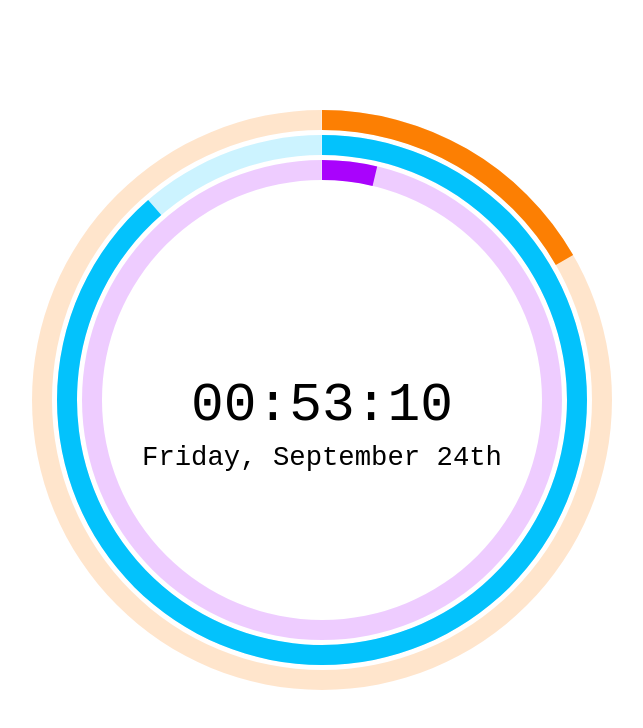
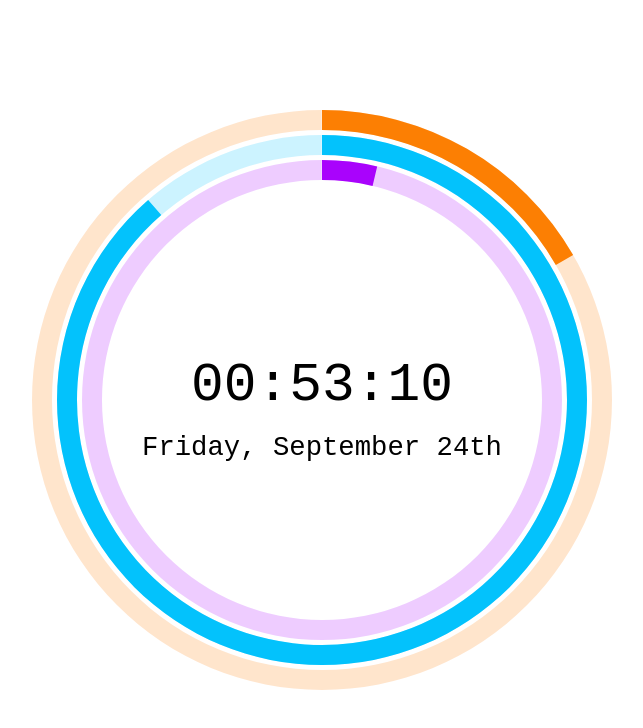
Before and after one commit to adrian154/rewebsite, a plain HTML site: page tools/clock.html in a window 1280 px wide. Shown: the whole page, without its empty margins (318-961 px from the left). Drawn offline with Linux system fonts and the light colour scheme.

Commit message:
clock tweaks

```diff
--- a/tools/clock.html
+++ b/tools/clock.html
@@ -5,25 +5,30 @@
         <meta name="viewport" content="width=device-width, initial-scale=1.0">
         <title>Clock</title>
         <style>
-            body, html {
+            html {
+                width: 100%;
+                height: 100%;
+            }
+
+            body {
                 background-color: #ffffff;
                 margin: 0;
                 width: 100%;
                 height: 100%;
+                display: flex;
             }
 
-            #clock {
+            #outer {
                 width: 75vmin;
                 height: 75vmin;
-                position: fixed;
-                top: 50%;
-                left: 50%;
-                transform: translate(-50%, -50%);
+                margin: auto;
             }
         </style>
     </head>
     <body>
-        <canvas id="clock"></canvas>
+        <div id="outer">
+            <canvas id="clock"></canvas>
+        </div>
         <script>
 
             const canvas = document.getElementById("clock");
@@ -32,13 +37,9 @@
             // horrible code to round size to full pixel since
             // fractional pixels => full canvas scaling => slight bluriness
             const handleResize = () => {
-                canvas.style.width = "75vmin";
-                canvas.style.height = "75vmin";
-                const rect = canvas.getBoundingClientRect();
-                canvas.width = rect.width;
-                canvas.height = rect.height;
-                canvas.style.width = Math.floor(rect.width) + "px";
-                canvas.style.height = Math.floor(rect.height) + "px";
+                const rect = document.getElementById("outer").getBoundingClientRect();
+                canvas.width = Math.floor(rect.width);
+                canvas.height = Math.floor(rect.height);
             };
 
             const PI2 = Math.PI * 2;
@@ -109,12 +110,12 @@
                 ctx.fillStyle = "#000000";
                 ctx.font = `${textSize}px monospace`;
                 ctx.textAlign = "center";
-                ctx.fillText(`${pad(time.getHours())}:${pad(time.getMinutes())}:${pad(time.getSeconds())}`, 0, 20);
+                ctx.fillText(`${pad(time.getHours())}:${pad(time.getMinutes())}:${pad(time.getSeconds())}`, 0, 0);
 
                 ctx.font = `${textSize / 2}px monospace`;
                 const days = ["Sunday", "Monday", "Tuesday", "Wednesday", "Thursday", "Friday", "Saturday"];
                 const months = ["January", "February", "March", "April", "May", "June", "July", "August", "September", "October", "November", "December"];
-                ctx.fillText(`${days[time.getDay()]}, ${months[time.getMonth()]} ${ordinal(time.getDate())}`, 0, 65);
+                ctx.fillText(`${days[time.getDay()]}, ${months[time.getMonth()]} ${ordinal(time.getDate())}`, 0, textSize);
 
             };
 
```
